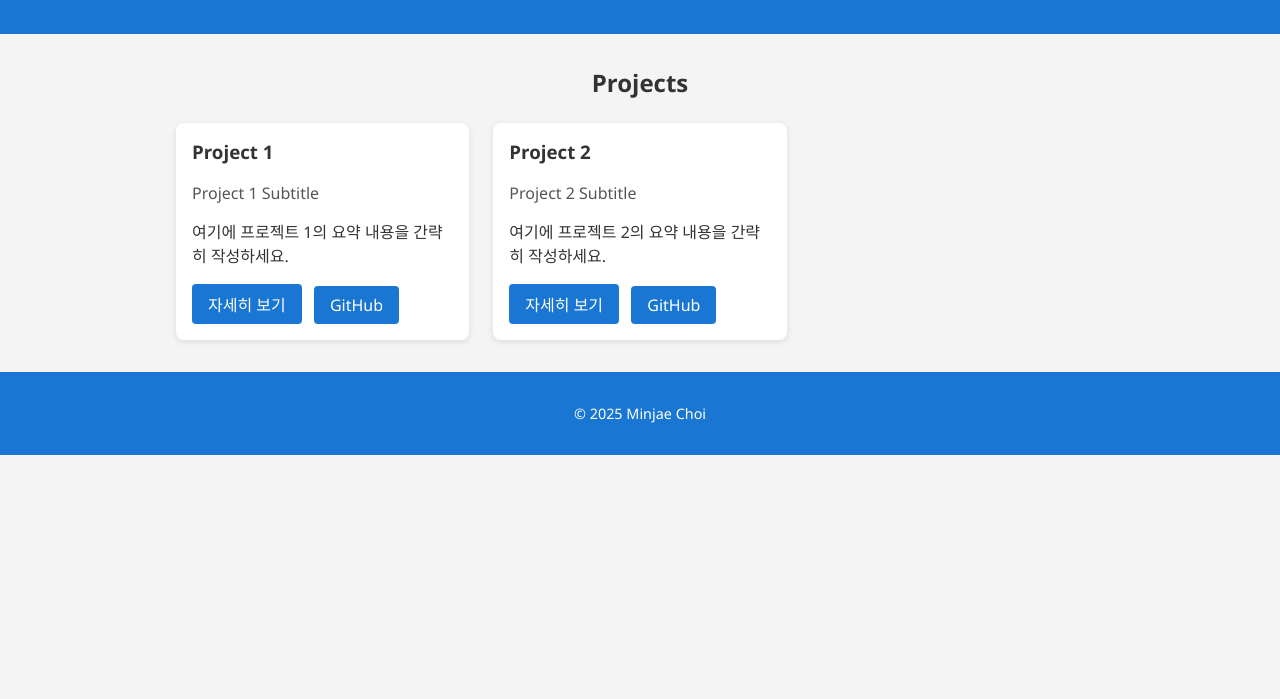
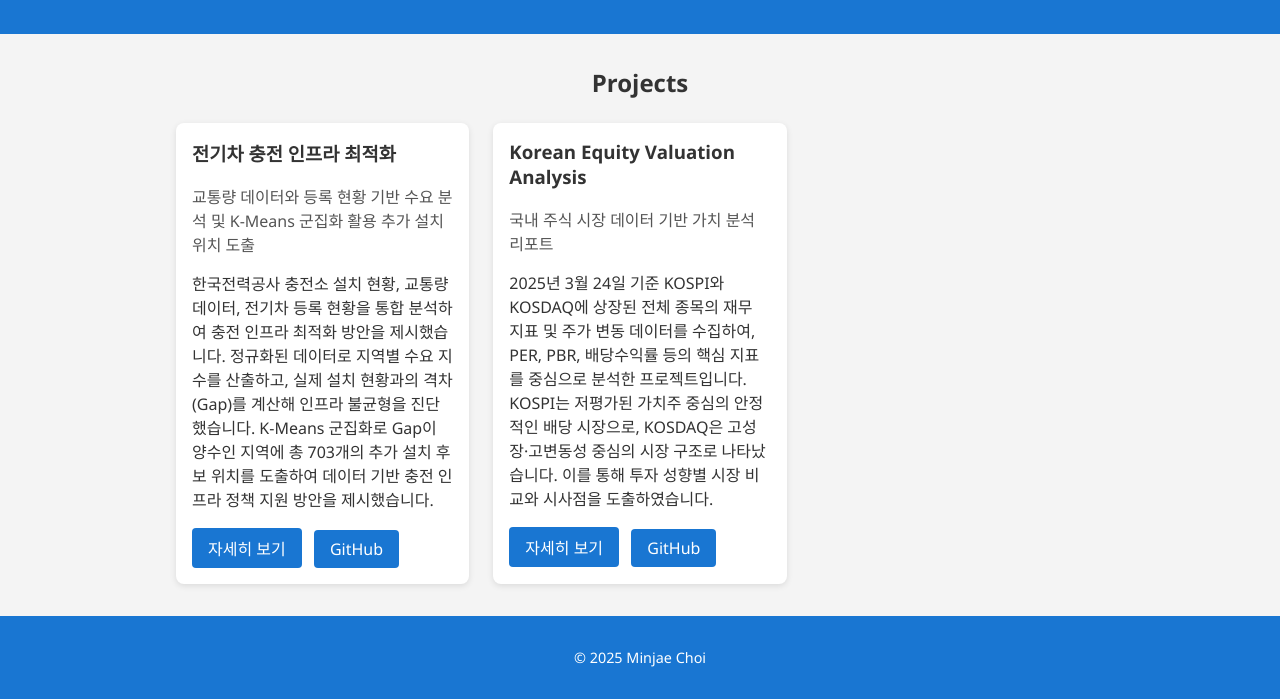
Before and after one commit to choimin3249/choimin3249.github.io, a plain HTML site: page index.html in a window 1280 px wide. Shown: the part 137-836 px from the top of the page. Before the commit the page ends 800 px from the top, so only its background shows below. Drawn offline with Linux system fonts and the light colour scheme.

Commit message:
Update index.html

```diff
--- a/index.html
+++ b/index.html
@@ -20,9 +20,9 @@
       <div class="project-grid">
 
         <div class="project-card">
-          <h3>Project 1</h3>
-          <h4>Project 1 Subtitle</h4>
-          <p>여기에 프로젝트 1의 요약 내용을 간략히 작성하세요.</p>
+          <h3>전기차 충전 인프라 최적화</h3>
+          <h4>교통량 데이터와 등록 현황 기반 수요 분석 및 K-Means 군집화 활용 추가 설치 위치 도출</h4>
+          <p>한국전력공사 충전소 설치 현황, 교통량 데이터, 전기차 등록 현황을 통합 분석하여 충전 인프라 최적화 방안을 제시했습니다. 정규화된 데이터로 지역별 수요 지수를 산출하고, 실제 설치 현황과의 격차(Gap)를 계산해 인프라 불균형을 진단했습니다. K-Means 군집화로 Gap이 양수인 지역에 총 703개의 추가 설치 후보 위치를 도출하여 데이터 기반 충전 인프라 정책 지원 방안을 제시했습니다.</p>
           <div class="btn-group">
             <a href="ECSOA_KOR.pdf" target="_blank" class="btn">자세히 보기</a>
             <a href="https://github.com/choimin3249/ev_charging_station_optimizer" target="_blank" class="btn">GitHub</a>
@@ -30,9 +30,9 @@
         </div>
 
         <div class="project-card">
-          <h3>Project 2</h3>
-          <h4>Project 2 Subtitle</h4>
-          <p>여기에 프로젝트 2의 요약 내용을 간략히 작성하세요.</p>
+          <h3>Korean Equity Valuation Analysis</h3>
+          <h4>국내 주식 시장 데이터 기반 가치 분석 리포트</h4>
+          <p>2025년 3월 24일 기준 KOSPI와 KOSDAQ에 상장된 전체 종목의 재무 지표 및 주가 변동 데이터를 수집하여, PER, PBR, 배당수익률 등의 핵심 지표를 중심으로 분석한 프로젝트입니다. KOSPI는 저평가된 가치주 중심의 안정적인 배당 시장으로, KOSDAQ은 고성장·고변동성 중심의 시장 구조로 나타났습니다. 이를 통해 투자 성향별 시장 비교와 시사점을 도출하였습니다.</p>
           <div class="btn-group">
             <a href="hw8.pdf" target="_blank" class="btn">자세히 보기</a>
             <a href="https://github.com/choimin3249/stock-analysis-report" target="_blank" class="btn">GitHub</a>
```
